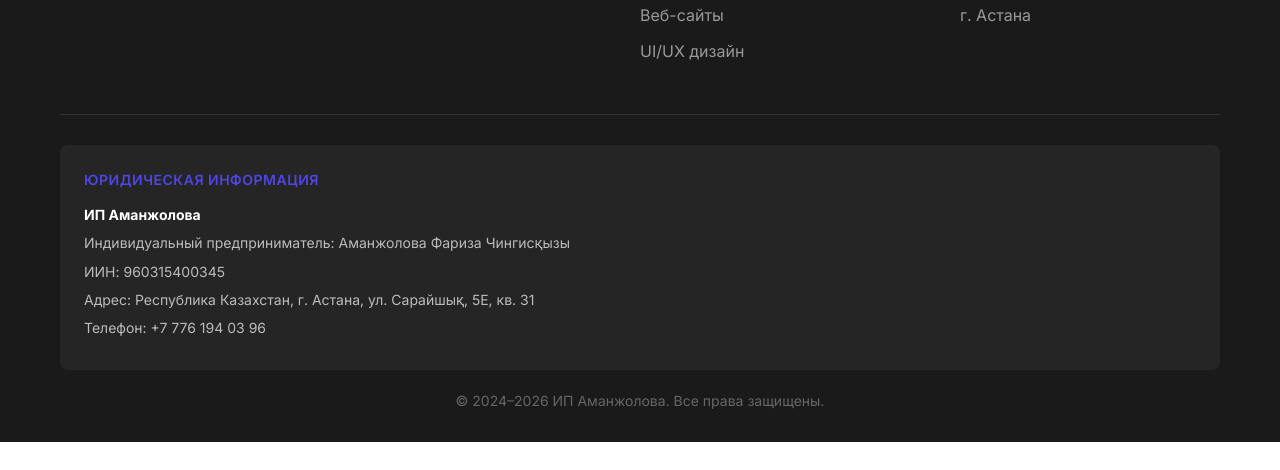
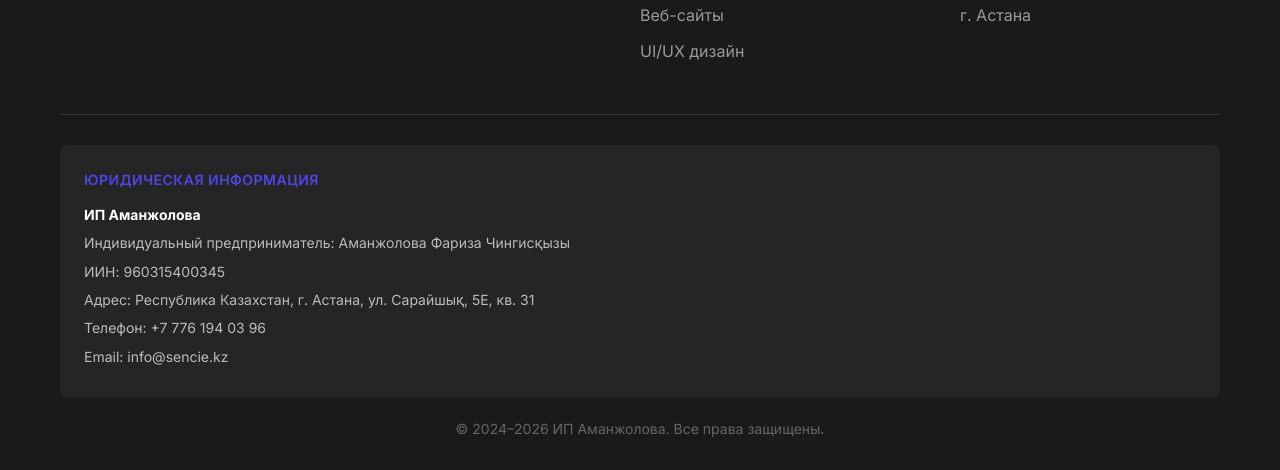
Before and after one commit to Gitperformnace7/sencie-kz, a plain HTML site: page index.html in a window 1280 px wide. Shown: the part 3888-4358 px from the top of the page. Before the commit the page ends 4330 px from the top, so only its background shows below. Drawn offline with Linux system fonts and the light colour scheme.

Commit message:
Добавлен email в юридическую информацию

```diff
--- a/index.html
+++ b/index.html
@@ -620,6 +620,7 @@
                     <p>ИИН: 960315400345</p>
                     <p>Адрес: Республика Казахстан, г. Астана, ул. Сарайшық, 5Е, кв. 31</p>
                     <p>Телефон: +7 776 194 03 96</p>
+                    <p>Email: info@sencie.kz</p>
                 </div>
                 <p class="copyright">© 2024–2026 ИП Аманжолова. Все права защищены.</p>
             </div>
```
